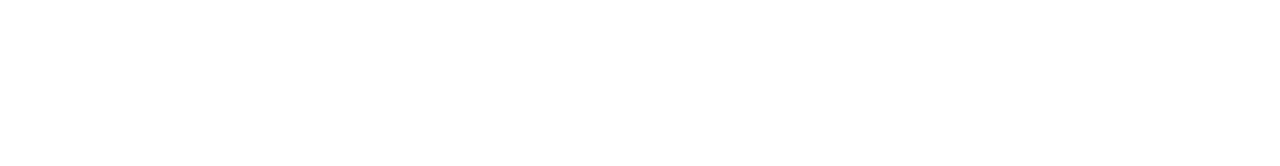
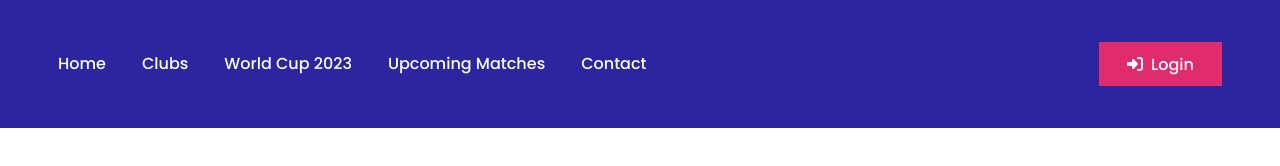
Before and after one commit to hasanfardous/assignment-2, a plain HTML site: page index.html in a window 1280 px wide. Drawn offline with Linux system fonts and the light colour scheme.

Commit message:
Nav section added

```diff
--- a/css/style.css
+++ b/css/style.css
@@ -7,4 +7,83 @@ body {
     font-family: 'Poppins', sans-serif;
     font-size: 16px;
     font-weight: 400;
+    /* font-family: 'Niconne', cursive; */
 }
+
+/* Common styles */
+.container {
+    display: flex;
+}
+
+ul {
+    margin: 0;
+    padding: 0;
+}
+
+a {
+    text-decoration: none;
+    color: #fff;
+}
+
+.half-width {
+    width: 50%;
+}
+
+.quarter-width {
+    width: 33.33%;
+}
+
+.text-center {
+    text-align: center;
+}
+
+img {
+    max-width: 100%;
+}
+
+.button {
+    background: #E02C6D;
+    width: 123px;
+    height: 44px;
+    display: flex;
+    justify-content: center;
+    align-items: center;
+    font-weight: 500;
+}
+
+/* -------------------
+    Hero styles
+------------------- */
+header {
+    background: #2D25A0;
+}
+
+
+/* Nav left styles */
+.nav-wrap {
+    width: 1164px;
+    margin: 42px auto;
+    display: flex;
+    justify-content: space-between;
+}
+
+.nav-left ul {
+    display: flex;
+    list-style: none;
+    flex-direction: row;
+}
+
+.nav-left ul li {
+    margin-right: 36px;
+}
+
+.nav-left ul li a {
+    color: #fff;
+    line-height: 44px;
+    font-weight: 500;
+}
+
+/* Nav right styles */
+.nav-right a i {
+    margin-right: 8px;
+}
--- a/index.html
+++ b/index.html
@@ -11,6 +11,30 @@
     <script src="https://kit.fontawesome.com/67a4e6df4c.js" crossorigin="anonymous"></script>
 </head>
 <body>
+    <!-- header section -->
+    <header>
+        <nav class="container">
+            <div class="nav-wrap">
+                <div class="nav-left">
+                    <ul>
+                        <li><a href="#">Home</a></li>
+                        <li><a href="#">Clubs</a></li>
+                        <li><a href="#">World Cup 2023</a></li>
+                        <li><a href="#">Upcoming Matches</a></li>
+                        <li><a href="#">Contact</a></li>
+                    </ul>
+                </div>
+                <div class="nav-right">
+                    <a href="#" class="button"><i class="fas fa-sign-in-alt"></i> Login</a>
+                </div>
+            </div>
+        </nav>
+    </header>
 
+    <main>
+        <section>
+
+        </section>
+    </main>
 </body>
 </html>
```
